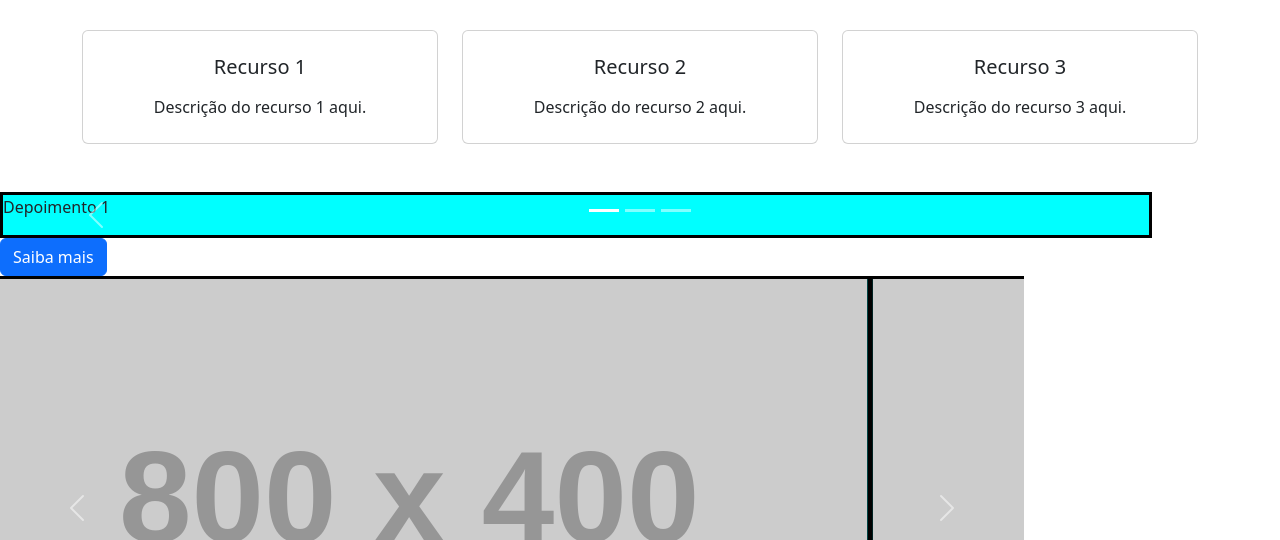
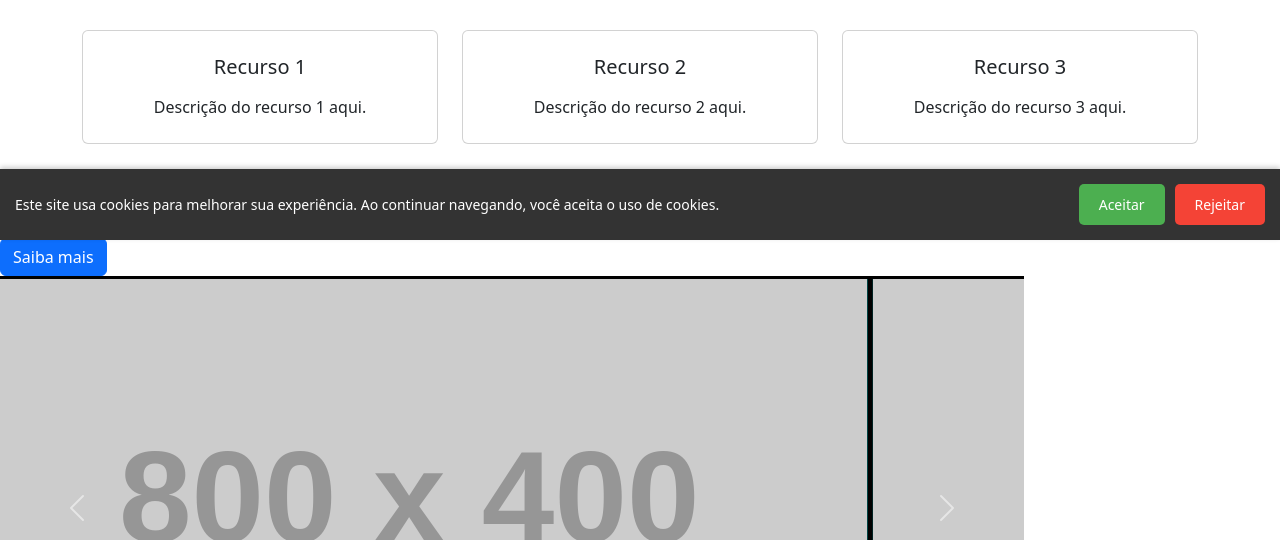
Before and after one commit to leticiazalasik/estudos-JavaScript, a plain HTML site: page bootstrap/test.html in a window 1280 px wide. Shown: the part 560-1100 px from the top of the page. Drawn offline with nearby package versions, Linux system fonts and the light colour scheme; placeholder pictures from the web are drawn by us.

Commit message:
:sparkles: Feat: Melhoria para o registro das alternativas sobre cookies no local e session storage e no layout desse banner também.

```diff
--- a/bootstrap/script.js
+++ b/bootstrap/script.js
@@ -1,23 +1,26 @@
-// Função para mostrar o banner caso o usuário ainda não tenha aceitado os cookies
-function showCookieBanner() {
-    // Verifica se o usuário já aceitou os cookies
-    const cookieAccepted = localStorage.getItem('cookieAccepted');
+document.addEventListener('DOMContentLoaded', () => {
+  const banner = document.getElementById('cookie-banner');
+  const acceptBtn = document.getElementById('accept-cookies');
+  const rejectBtn = document.getElementById('reject-cookies');
 
-    // Se não tiver aceitado (ou se a chave não existir no localStorage), exibe o banner
-    if (!cookieAccepted) {
-      document.getElementById('cookie-banner').classList.add('show-banner');
-    }
+  // Verifica se o usuário já aceitou ou rejeitou cookies
+  const hasAcceptedCookies = localStorage.getItem('cookiesAccepted');
+  const hasRejectedCookies = sessionStorage.getItem('cookiesRejected');
+
+  if (!hasAcceptedCookies && !hasRejectedCookies) {
+    banner.classList.remove('hidden'); // Mostra o banner
   }
 
-  // Função para esconder o banner e salvar a aceitação nos cookies
-  document.getElementById('accept-cookies').addEventListener('click', function() {
-    // Salva a aceitação do usuário no localStorage
-    localStorage.setItem('cookieAccepted', 'true');
-    // Remove o banner da tela
-    document.getElementById('cookie-banner').classList.remove('show-banner');
+  // Quando o usuário aceita os cookies
+  acceptBtn.addEventListener('click', () => {
+    localStorage.setItem('cookiesAccepted', 'true'); // Salva a aceitação permanentemente
+    banner.classList.add('hidden'); // Esconde o banner
   });
 
-  // Exibir o banner quando a página for carregada
-  window.onload = function() {
-    showCookieBanner(); // Chama a função para verificar e exibir o banner, se necessário
-  };
+  // Quando o usuário rejeita os cookies
+  rejectBtn.addEventListener('click', () => {
+    sessionStorage.setItem('cookiesRejected', 'true'); // Salva a rejeição para a sessão atual
+    banner.classList.add('hidden'); // Esconde o banner
+  });
+});
+``
--- a/bootstrap/style.css
+++ b/bootstrap/style.css
@@ -27,7 +27,7 @@
         width: 100%;
       }
 
-      #cookie-banner {
+      .cookie-banner {
         position: fixed;
         bottom: 0;
         left: 0;
@@ -35,30 +35,40 @@
         background-color: #333;
         color: white;
         padding: 15px;
-        text-align: center;
-        z-index: 9999;
-        display: none; /* Começa escondido */
+        font-size: 14px;
+        z-index: 1000;
+        display: flex;
+        justify-content: space-between;
+        align-items: center;
+        box-shadow: 0 -2px 5px rgba(0, 0, 0, 0.2);
       }
 
-      #cookie-banner button {
-        background-color: #ffcc00;
+      .hidden {
+        display: none;
+      }
+
+      .button-container {
+        display: flex;
+        gap: 10px; /* Espaçamento entre os botões */
+      }
+
+      .accept-btn,
+      .reject-btn {
+        background-color: #4caf50; /* Cor inicial do botão Aceitar */
+        color: white;
         border: none;
         padding: 10px 20px;
-        font-size: 16px;
         cursor: pointer;
+        border-radius: 5px;
+        font-size: 14px;
+        transition: background-color 0.3s ease;
       }
 
-      /* Animação suave para o banner aparecer */
-      .show-banner {
-        display: block;
-        animation: slide-up 0.5s ease-out;
+      .reject-btn {
+        background-color: #f44336; /* Cor inicial do botão Rejeitar */
       }
 
-      @keyframes slide-up {
-        from {
-          bottom: -100px;
-        }
-        to {
-          bottom: 0;
-        }
+      .accept-btn:hover,
+      .reject-btn:hover {
+        opacity: 0.8; /* Efeito hover */
       }
--- a/bootstrap/test.html
+++ b/bootstrap/test.html
@@ -210,11 +210,7 @@
         <button type="submit" class="btn btn-primary">Submit</button>
       </form>
 
-        <!-- Banner de cookies -->
-        <div id="cookie-banner" class="show-banner">
-            <p>Este site usa cookies para garantir que você tenha a melhor experiência.</p>
-            <button id="accept-cookies">Aceitar</button>
-          </div>
+
 
 
       <footer>
@@ -236,6 +232,15 @@
             </div>
     </footer>
 
+    <div id="cookie-banner" class="cookie-banner hidden">
+      Este site usa cookies para melhorar sua experiência. Ao continuar navegando, você aceita o uso de cookies.
+      <div class="button-container">
+      <button id="accept-cookies" class="accept-btn">Aceitar</button>
+      <button id="reject-cookies" class="reject-btn">Rejeitar</button>
+    </div>
+    </div>
+
+
     <script src="https://cdn.jsdelivr.net/npm/bootstrap@5.3.0/dist/js/bootstrap.bundle.min.js"></script>
     <script src="https://code.jquery.com/jquery-3.5.1.slim.min.js"></script>
     <script src="https://cdn.jsdelivr.net/npm/@popperjs/core@2.9.3/dist/umd/popper.min.js"></script>
```
